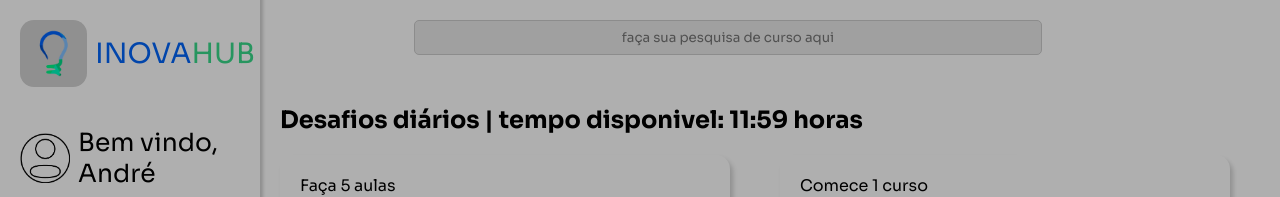
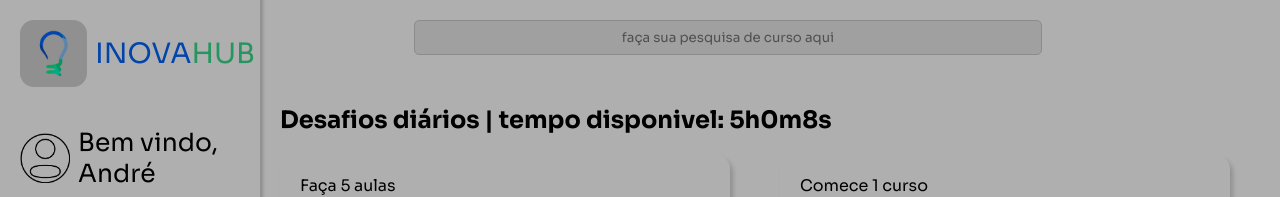
Before and after one commit to joav12/inovaHub, an Angular app: page /desafios in a window 1280 px wide. Shown: the top 197 px of the page. Built offline with nearby package versions, Linux system fonts and the light colour scheme.

Commit message:
timer do desafios arrumado

```diff
--- a/src/app/components/desafios/desafios.component.html
+++ b/src/app/components/desafios/desafios.component.html
@@ -1,6 +1,6 @@
 <div class="desafios-container">
   <div class="desafios-diarios">
-      <h2>Desafios diários | tempo disponivel: {{this.tempoDiario | date:'H:mm'}} horas</h2>
+      <h2>Desafios diários | tempo disponivel: {{timer}}</h2>
 
       <div class="desafios-display">
         <div *ngFor="let data of desafios.diarios">
@@ -16,7 +16,7 @@
   </div>
 
   <div class="desafios-semanais">
-    <h2>Desafios semanais | tempo disponivel: {{diaDaSemana(this.tempoSemanal | date:'EEEE')}} dias e {{this.tempoDiario | date:'H:mm'}} horas</h2>
+    <h2>Desafios semanais | tempo disponivel: {{diaDaSemana(this.tempoSemanal | date:'EEEE')}}d{{timer}}</h2>
 
     <div class="desafios-display">
       <div *ngFor="let data of desafios.semanais">
--- a/src/app/components/desafios/desafios.component.ts
+++ b/src/app/components/desafios/desafios.component.ts
@@ -16,9 +16,10 @@ export class DesafiosComponent {
   public cursosFinalizados: number = 0;
   public cursosComecados: number = 0;
   public aulasFeitasNum: number = 0;
-  public tempoDiario: number = Date.now() - Date.parse('December 31 2015 8:59:59');;
+  public tempoDiario = new Date().setUTCHours(25,59,59,999);
   public tempoSemanal: number = Date.now();
   public diaNumero: number = 0;
+  public timer: string = '';
 
   private verificaCursosEAulas(): void{
     this,this.cursosFinalizados = Number(sessionStorage.getItem('cursosFinalizados'));
@@ -38,6 +39,16 @@ export class DesafiosComponent {
       return { 'background': "linear-gradient(to right, #0063F7 " + porcentagemDeCursos + "%, #C7C9D9 " + porcentagemDeCursos + "%)" }
     }
   }
+
+  public x = setInterval(() =>{
+    var horarioAgora = new Date().getTime();
+    var diferenca = this.tempoDiario - horarioAgora;
+    var horas = Math.floor((diferenca % (1000*60*60*24) / (1000*60*60)));
+    var minutos = Math.floor((diferenca % (1000*60*60) / (1000*60)));
+    var segundos = Math.floor((diferenca % (1000*60) / 1000));
+
+    this.timer = `${horas}h${minutos}m${segundos}s`
+  })
 
   public diaDaSemana(dia: any): number{
     if(dia == 'Monday'){
```
